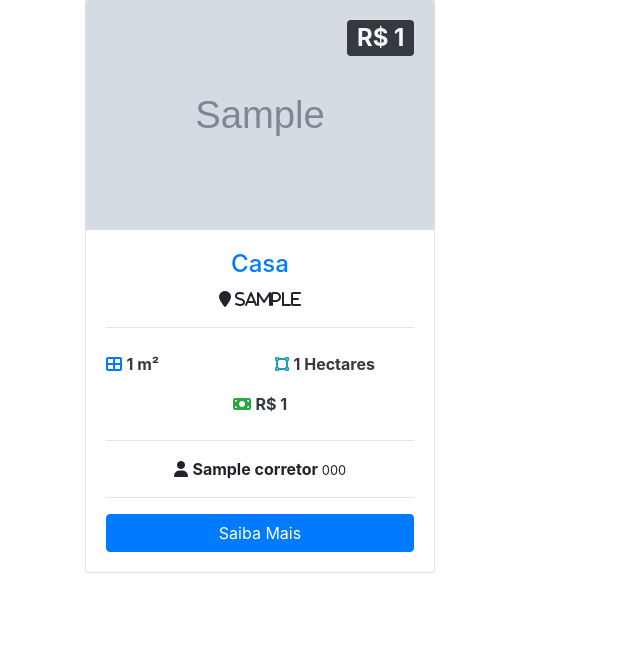
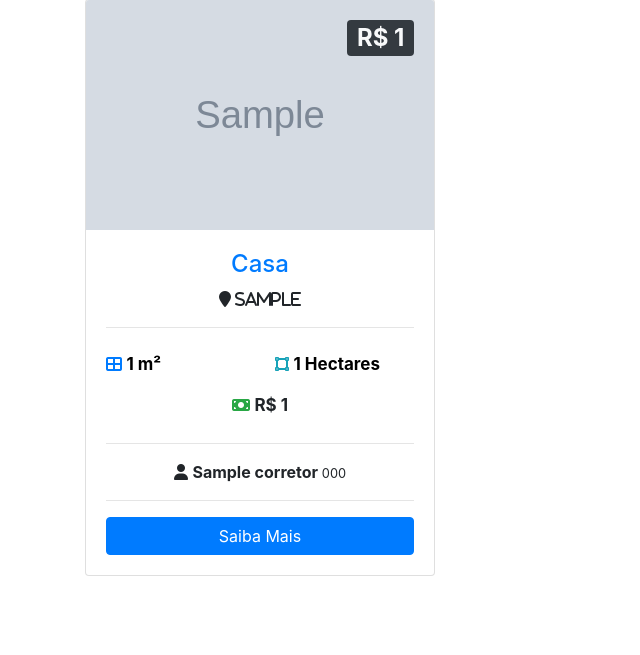
Before and after one commit to CarstenPaulo/REALTOR-WEBSITE, a Django app: page / in a window 1280 px wide. Shown: the part 851-1506 px from the top of the page, without its empty margins (0-640 px from the left). Run offline with Django 3.2, Linux system fonts and the light colour scheme; tables that the repository leaves empty hold one stand-in row (values such as "Sample post"); grey boxes marked "Sample" are stand-in pictures; some libraries are stand-ins or nearby versions; some web fonts are replaced.

Commit message:
atualizado 09/12/2022

```diff
--- a/templates/index.html
+++ b/templates/index.html
@@ -108,6 +108,7 @@
                                 <h4 class="text-primary">{{listagem.tipo_de_imovel}}</h4>
                             </a>
                             <p>
+
                                 <i class="fas fa-map-marker text-capitalize"> {{listagem.cidade}}</i>
                             </p>
                         </div>
@@ -115,7 +116,7 @@
                         <div class="row py-2 text-secondary">
                             <div class="col-6">
                                 <i class="fas fa-th-large text-primary"></i>
-                                <span class="font-weight-bold text-dark ">
+                                <span style="font-size: 17px; font-weight: bolder; color: black;">
                                     {{listagem.metrosquadrados}}
                                     m²
                                 </span>
@@ -123,7 +124,7 @@
                             </div>
                             <div class="col-6">
                                 <i class="fas fa-vector-square text-info"></i>
-                                <span class="font-weight-bold text-dark">
+                                <span style="font-size: 17px; font-weight: bolder; color: black;">
                                      {{listagem.hectares}} Hectares
                                 </span>
                             </div>
@@ -131,8 +132,8 @@
                         <div class="row py-2 text-center">
                             <div class="col-12">
                                 <i class="fas fa-money-bill text-success"></i>
-                                <span class="font-weight-bold text-dark">
-                                    R$ {{listagem.preco | intcomma }}
+                                <span style="font-size: 17px; font-weight: bolder;">
+                                        R$ {{listagem.preco | intcomma }}
                                 </span>
                             </div>
                         </div>
```
